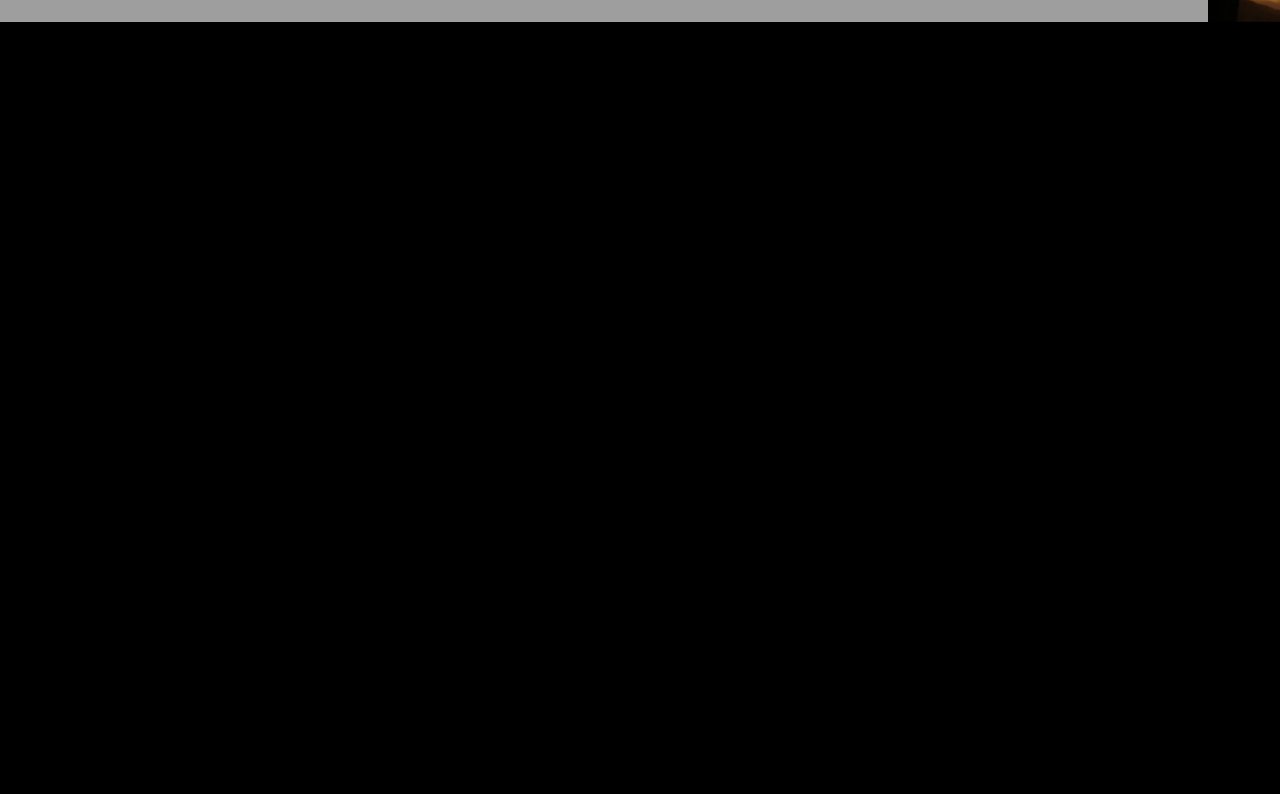
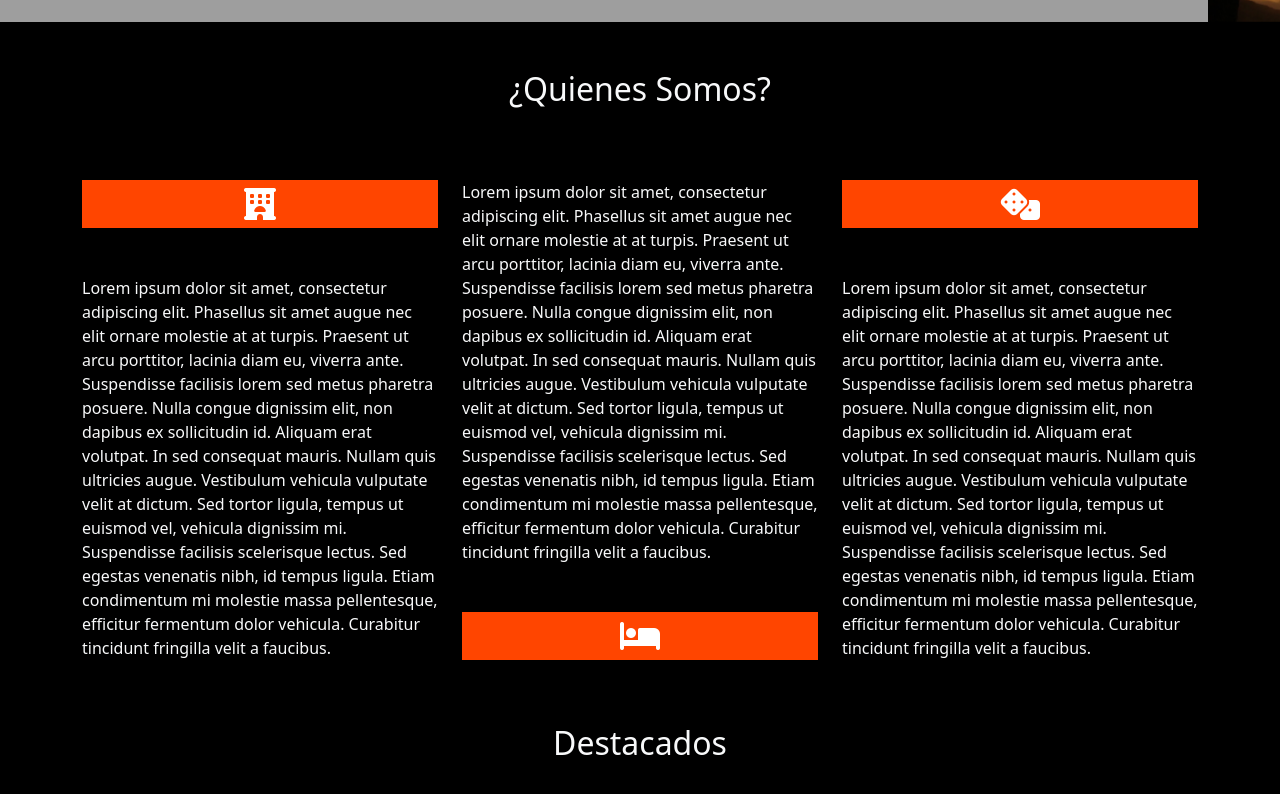
Before and after one commit to leolorca/viajeschile, a plain HTML site: page index.html in a window 1280 px wide. Shown: the part 418-1212 px from the top of the page. Before the commit the page ends 800 px from the top, so only its background shows below. Drawn offline with nearby package versions, Linux system fonts and the light colour scheme; grey boxes are pictures that could not be loaded.

Commit message:
Quienes somos ok

```diff
--- a/assets/css/style.css
+++ b/assets/css/style.css
@@ -9,3 +9,4 @@ body {background: black !important;}
     height: 55vh;
     overflow: hidden;
   }
+  .barra-info {background-color: orangered; color: #fff; font-size: 2rem; text-align: center;}
--- a/index.html
+++ b/index.html
@@ -1,5 +1,6 @@
 <!DOCTYPE html>
 <html lang="en">
+
 <head>
     <meta charset="UTF-8">
     <meta http-equiv="X-UA-Compatible" content="IE=edge">
@@ -16,6 +17,7 @@
         integrity="sha512-aVKKRRi/Q/YV+4mjoKBsE4x3H+BkegoM/em46NNlCqNTmUYADjBbeNefNxYV7giUp0VxICtqdrbqU7iVaeZNXA=="
         crossorigin="anonymous" referrerpolicy="no-referrer"></script>
 </head>
+
 <body>
 
     <nav class="navbar navbar-expand-lg navbar-dark fixed-top">
@@ -23,7 +25,9 @@ crossorigin="anonymous" referrerpolicy="no-referrer"></script>
             <a class="navbar-brand" href="#">
                 <img src="assets/img/viajes.svg" alt="logo" style="width:40px"> Viajes Chile
             </a>
-              <button class="navbar-toggler" type="button" data-bs-toggle="collapse" data-bs-target="#navbarSupportedContent" aria-controls="navbarSupportedContent" aria-expanded="false" aria-label="Toggle navigation">
+            <button class="navbar-toggler" type="button" data-bs-toggle="collapse"
+                data-bs-target="#navbarSupportedContent" aria-controls="navbarSupportedContent" aria-expanded="false"
+                aria-label="Toggle navigation">
                 <span class="navbar-toggler-icon"></span>
             </button>
             <div class="collapse navbar-collapse" id="navbarSupportedContent">
@@ -71,10 +75,60 @@ crossorigin="anonymous" referrerpolicy="no-referrer"></script>
         </div>
 
     </header>
+    <section id="quienessomos">
+        <div class="container">
+            <div class="my-5 pb-3 fs-2 text-light text-center"><h2>¿Quienes Somos?</h2></div>
+            <div class="row gy-4">
+                <div class="col-md-4 fs-6 text-light">
+                    <div class="barra-info mb-5"><i class="fa-solid fa-hotel"></i></div>
+                    <p>Lorem ipsum dolor sit amet, consectetur adipiscing elit. Phasellus sit amet augue nec elit ornare
+                        molestie at at turpis. Praesent ut arcu porttitor, lacinia diam eu, viverra ante. Suspendisse
+                        facilisis lorem sed metus pharetra posuere. Nulla congue dignissim elit, non dapibus ex
+                        sollicitudin id. Aliquam erat volutpat. In sed consequat mauris. Nullam quis ultricies augue.
+                        Vestibulum vehicula vulputate velit at dictum. Sed tortor ligula, tempus ut euismod vel,
+                        vehicula dignissim mi. Suspendisse facilisis scelerisque lectus. Sed egestas venenatis nibh, id
+                        tempus ligula. Etiam condimentum mi molestie massa pellentesque, efficitur fermentum dolor
+                        vehicula. Curabitur tincidunt fringilla velit a faucibus.</p>
+                </div>
+                <div class="col-md-4 fs-6 text-light">
+                    <p> Lorem ipsum dolor sit amet, consectetur adipiscing elit. Phasellus sit amet augue nec elit
+                        ornare molestie at at turpis. Praesent ut arcu porttitor, lacinia diam eu, viverra ante.
+                        Suspendisse facilisis lorem sed metus pharetra posuere. Nulla congue dignissim elit, non dapibus
+                        ex sollicitudin id. Aliquam erat volutpat. In sed consequat mauris. Nullam quis ultricies augue.
+                        Vestibulum vehicula vulputate velit at dictum. Sed tortor ligula, tempus ut euismod vel,
+                        vehicula dignissim mi. Suspendisse facilisis scelerisque lectus. Sed egestas venenatis nibh, id
+                        tempus ligula. Etiam condimentum mi molestie massa pellentesque, efficitur fermentum dolor
+                        vehicula. Curabitur tincidunt fringilla velit a faucibus.</p>
+                    <div class="barra-info mt-5"><i class="fa-solid fa-bed"></i></div>
+                </div>
+                <div class="col-md-4 fs-6 text-light">
+                    <div class="barra-info mb-5"><i class="fa-solid fa-dice"></i></div>
+                    <p> Lorem ipsum dolor sit amet, consectetur adipiscing elit. Phasellus sit amet augue nec elit
+                        ornare molestie at at turpis. Praesent ut arcu porttitor, lacinia diam eu, viverra ante.
+                        Suspendisse facilisis lorem sed metus pharetra posuere. Nulla congue dignissim elit, non dapibus
+                        ex sollicitudin id. Aliquam erat volutpat. In sed consequat mauris. Nullam quis ultricies augue.
+                        Vestibulum vehicula vulputate velit at dictum. Sed tortor ligula, tempus ut euismod vel,
+                        vehicula dignissim mi. Suspendisse facilisis scelerisque lectus. Sed egestas venenatis nibh, id
+                        tempus ligula. Etiam condimentum mi molestie massa pellentesque, efficitur fermentum dolor
+                        vehicula. Curabitur tincidunt fringilla velit a faucibus.</p>
+               </div>
+            </div>
+        </div>
+    </section>
+
+<section id="destacado">
+<div class="container">
+    <div class="my-5 pb-3 fs-2 text-light text-center"><h2>Destacados</h2</div>
 
 
 
 
+</div>
+
+
+</section>
+
 
 </body>
+
 </html>
```
Lines whose indentation alone changed are shown as unchanged.
